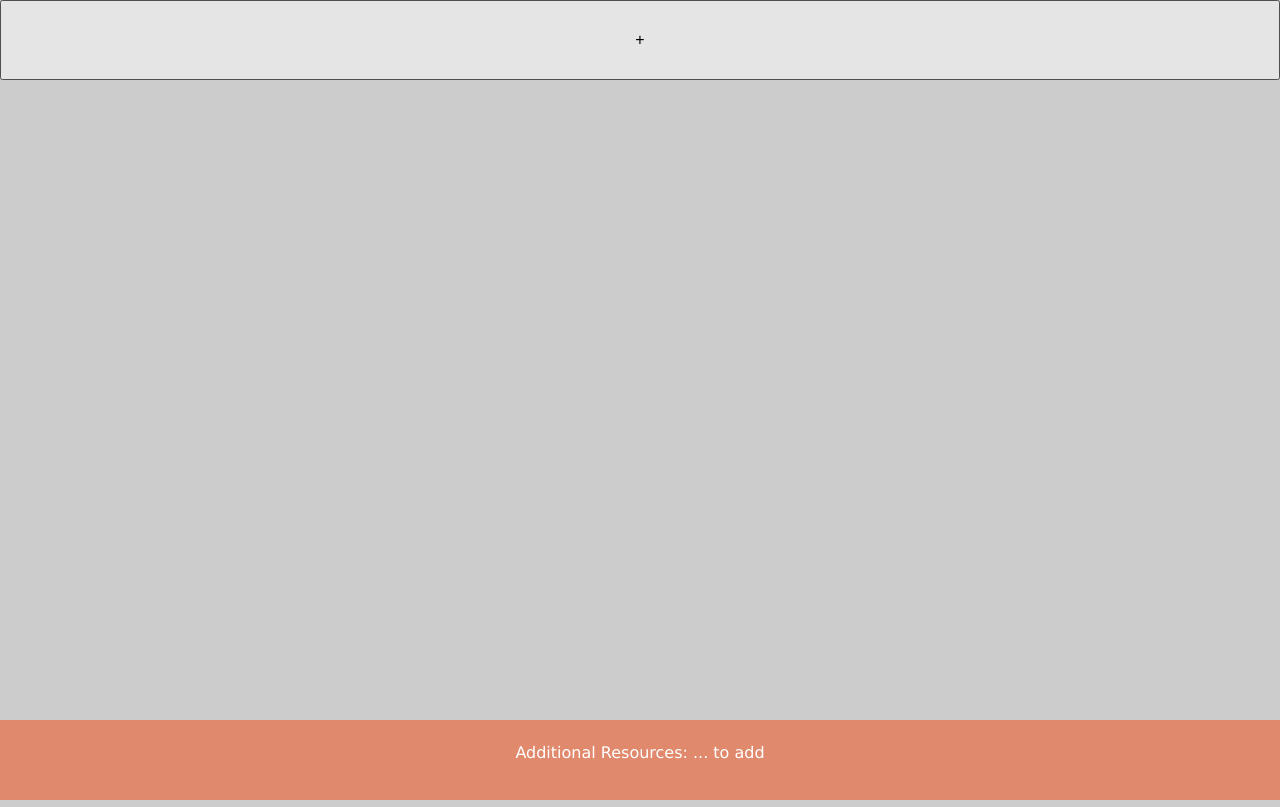
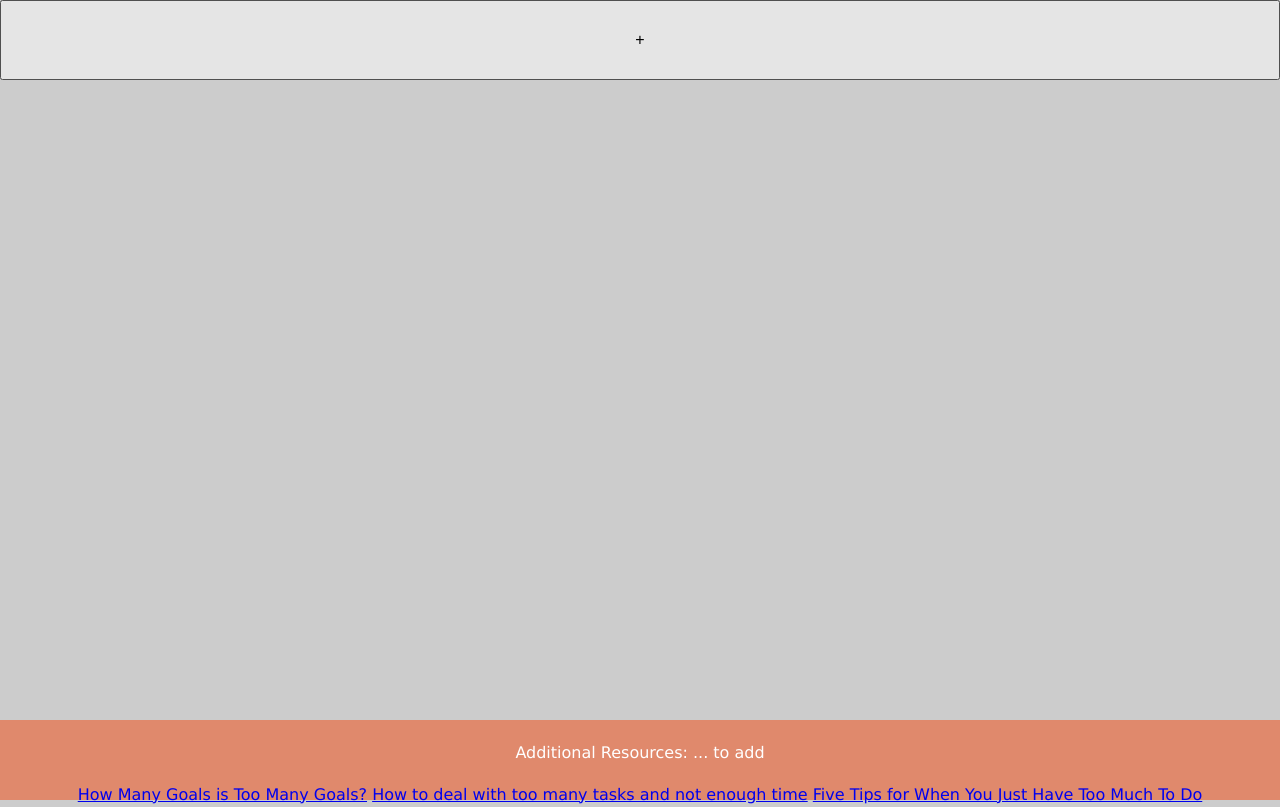
Before and after one commit to GeorgeLevov/simpleToDo, a website: page index.html in a window 1280 px wide. Drawn offline with Linux system fonts and the light colour scheme.

Commit message:
Adding external resources

```diff
--- a/index.html
+++ b/index.html
@@ -40,6 +40,12 @@
 
 	<footer>
 		<p>Additional Resources: ... to add</p>
+		<a href="https://www.productiveandfree.com/blog/how-many-goals" target="_blank">How Many Goals is Too Many
+			Goals?</a>
+		<a href="https://cuberules.com/2019/07/10/too-many-tasks-not-enough-time/?sfw=pass1643766094" target="_blank">How to
+			deal with too many tasks and not enough time</a>
+		<a href="https://lifehacker.com/five-tips-for-when-you-just-have-too-much-to-do-1790714627" target="_blank">Five
+			Tips for When You Just Have Too Much To Do</a>
 	</footer>
 	<script src="./main.js"></script>
 </body>
```
